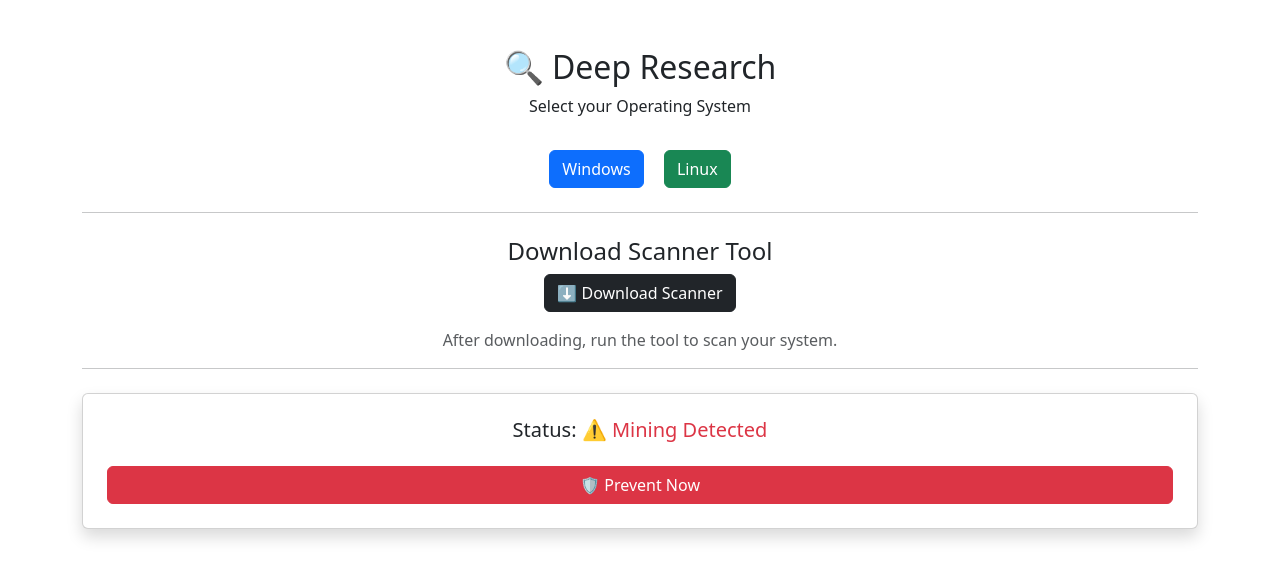
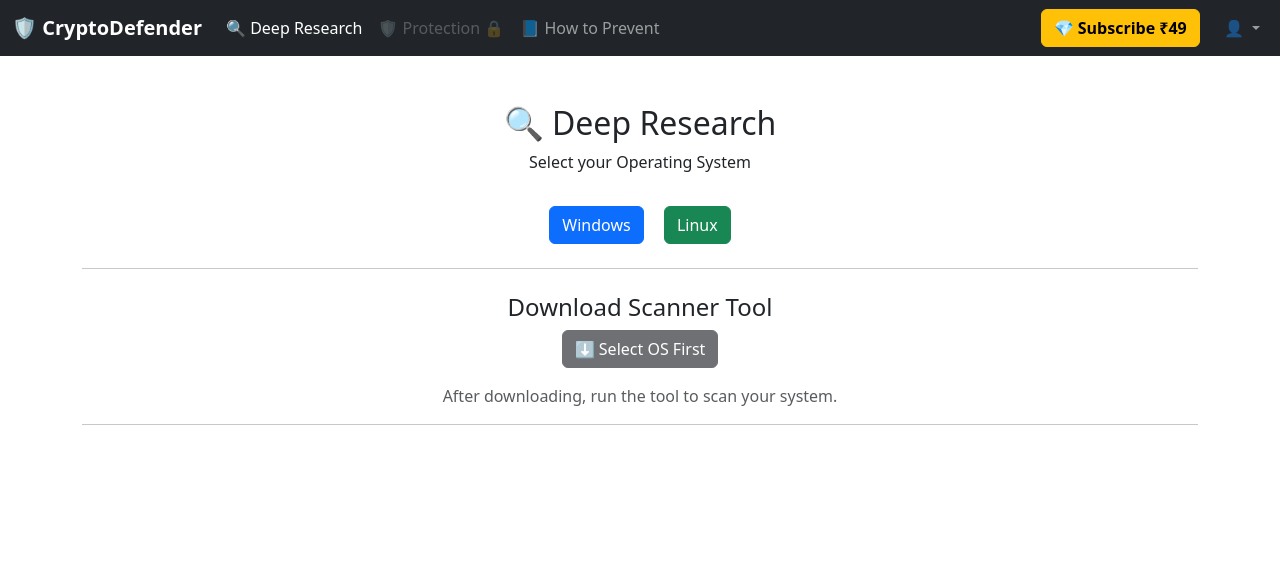
Before and after one commit to paragGonji/CryptoDefender, a Django app: page /deep-research/ in a window 1280 px wide. Shown: the top 579 px of the page. Run offline with Django 5.2, Linux system fonts and the light colour scheme.

Commit message:
deep research update

```diff
--- a/cryptodefender/templates/core/deep_research.html
+++ b/cryptodefender/templates/core/deep_research.html
@@ -3,24 +3,112 @@
 <head>
     <title>Deep Research</title>
     <link rel="stylesheet" href="https://cdn.jsdelivr.net/npm/bootstrap@5.3.0/dist/css/bootstrap.min.css">
+
+    <style>
+        .clear-btn {
+            position: fixed;
+            bottom: 20px;
+            right: 20px;
+        }
+    </style>
 </head>
 <body>
 
+<!-- 🔷 SAME NAVBAR -->
+<nav class="navbar navbar-expand-lg navbar-dark bg-dark">
+    <div class="container-fluid">
+
+        <a class="navbar-brand fw-bold" href="{% url 'home_loggedin' %}">
+            🛡 CryptoDefender
+        </a>
+
+        <button class="navbar-toggler" type="button" data-bs-toggle="collapse" data-bs-target="#navbarNav">
+            <span class="navbar-toggler-icon"></span>
+        </button>
+
+        <div class="collapse navbar-collapse" id="navbarNav">
+
+            <ul class="navbar-nav me-auto">
+
+                <li class="nav-item">
+                    <a class="nav-link active" href="{% url 'deep_research' %}">
+                        🔍 Deep Research
+                    </a>
+                </li>
+
+                <li class="nav-item">
+                    {% if request.user.is_authenticated and request.user.is_staff %}
+                        <a class="nav-link text-success" href="{% url 'protection' %}">
+                            🛡 Protection
+                        </a>
+                    {% else %}
+                        <a class="nav-link disabled">
+                            🛡 Protection 🔒
+                        </a>
+                    {% endif %}
+                </li>
+
+                <li class="nav-item">
+                    <a class="nav-link" href="{% url 'prevent_guide' %}">
+                        📘 How to Prevent
+                    </a>
+                </li>
+
+            </ul>
+
+            <ul class="navbar-nav ms-auto align-items-center">
+
+                <li class="nav-item me-3">
+                    <a class="btn btn-warning fw-bold" href="{% url 'payment' %}">
+                        💎 Subscribe ₹49
+                    </a>
+                </li>
+
+                <li class="nav-item dropdown">
+                    <a class="nav-link dropdown-toggle" href="#" role="button" data-bs-toggle="dropdown">
+                        👤 {{ request.user.username }}
+                    </a>
+
+                    <ul class="dropdown-menu dropdown-menu-end">
+                        <li><a class="dropdown-item" href="#">Profile</a></li>
+                        <li><a class="dropdown-item" href="#">Settings</a></li>
+
+                        <li><hr class="dropdown-divider"></li>
+
+                        <li>
+                            <a class="dropdown-item text-danger" href="{% url 'logout' %}">
+                                Logout
+                            </a>
+                        </li>
+                    </ul>
+                </li>
+
+            </ul>
+
+        </div>
+    </div>
+</nav>
+
+<!-- 🔷 PAGE CONTENT -->
 <div class="container text-center mt-5">
+
     <h2>🔍 Deep Research</h2>
     <p>Select your Operating System</p>
 
     <!-- OS Selection -->
     <div class="mt-4">
-        <button class="btn btn-primary m-2">Windows</button>
-        <button class="btn btn-success m-2">Linux</button>
+        <button class="btn btn-primary m-2" onclick="selectOS('Windows')">Windows</button>
+        <button class="btn btn-success m-2" onclick="selectOS('Linux')">Linux</button>
     </div>
 
     <hr>
 
     <!-- Download Tool -->
     <h4 class="mt-4">Download Scanner Tool</h4>
-    <a href="#" class="btn btn-dark">⬇ Download Scanner</a>
+
+    <a id="downloadBtn" href="#" class="btn btn-dark disabled">
+        ⬇ Select OS First
+    </a>
 
     <p class="mt-3 text-muted">
         After downloading, run the tool to scan your system.
@@ -28,15 +116,36 @@
 
     <hr>
 
-    <!-- Fake Result Display (connect later) -->
-    <div class="card p-4 mt-4 shadow">
+    <!-- Result -->
+    <div id="resultBox" class="card p-4 mt-4 shadow" style="display:none;">
         <h5>Status: <span class="text-danger">⚠️ Mining Detected</span></h5>
 
-        <a href="/protection/" class="btn btn-danger mt-3">
+        <a href="{% url 'protection' %}" class="btn btn-danger mt-3">
             🛡 Prevent Now
         </a>
     </div>
+
 </div>
+
+<script>
+function selectOS(os) {
+    let btn = document.getElementById("downloadBtn");
+
+    btn.classList.remove("disabled");
+
+    if (os === "Windows") {
+        btn.innerHTML = "⬇ Download for Windows";
+        btn.href = "/static/tools/windows_scanner.exe";
+    } else {
+        btn.innerHTML = "⬇ Download for Linux";
+        btn.href = "/static/tools/linux_scanner.sh";
+    }
+
+    setTimeout(() => {
+        document.getElementById("resultBox").style.display = "block";
+    }, 1500);
+}
+</script>
 
 </body>
 </html>
```
